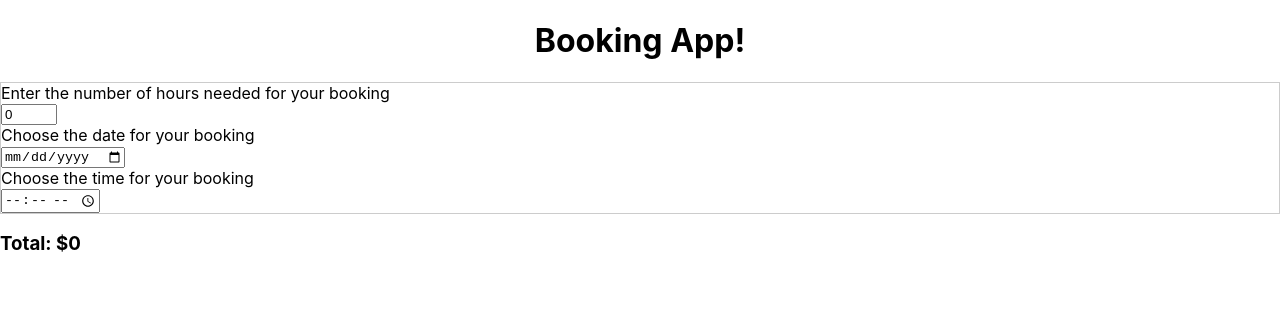
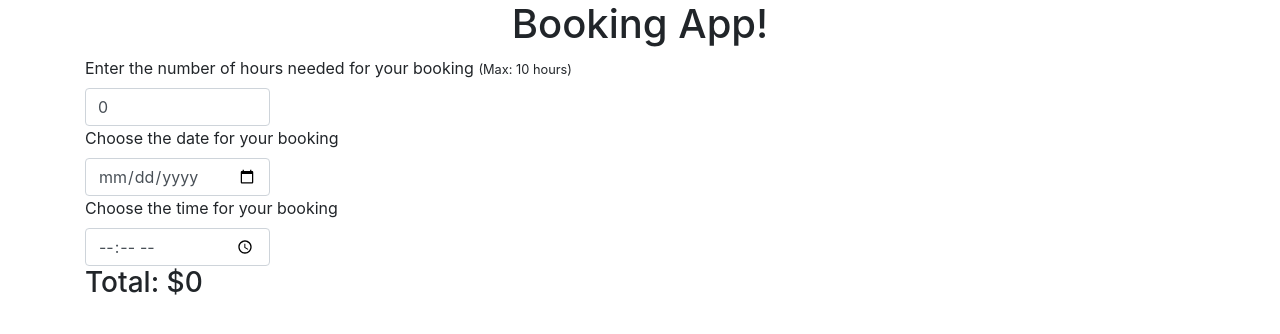
Before and after one commit to ryanwong2000/booking-app-test, a React (Create React App) app: page / in a window 1280 px wide. Shown: the top 334 px of the page. Built offline with nearby package versions, Linux system fonts and the light colour scheme.

Commit message:
added bootstrap styling

```diff
--- a/public/index.html
+++ b/public/index.html
@@ -24,6 +24,11 @@
       work correctly both with client-side routing and a non-root public URL.
       Learn how to configure a non-root public URL by running `npm run build`.
     -->
+
+    <link rel="stylesheet" href="https://stackpath.bootstrapcdn.com/bootstrap/4.1.0/css/bootstrap.min.css"
+integrity="sha384-9gVQ4dYFwwWSjIDZnLEWnxCjeSWFphJiwGPXr1jddIhOegiu1FwO5qRGvFXOdJZ4"
+crossorigin="anonymous">
+
     <title>React App</title>
   </head>
   <body>
--- a/src/components/MyForm.js
+++ b/src/components/MyForm.js
@@ -22,15 +22,17 @@ export default class MyForm extends Component {
 
   render() {
     return (
+      <div className="container">
+        <form>
           <div>
-        <form className="MyForm">
-          <label htmlFor="hoursNeeded">
-            Enter the number of hours needed for your booking
+            <label htmlFor="hoursNeeded" className="form-label">
+              Enter the number of hours needed for your booking{' '}
+              <small>(Max: 10 hours)</small>
             </label>
-          <br />
             <input
               name="hoursNeeded"
               id="hoursNeeded"
+              class="form-control col col-lg-2"
               type="number"
               value={this.state.hours}
               min="0"
@@ -38,27 +40,35 @@ export default class MyForm extends Component {
               onChange={(event) => this.handleChange(event, 'hours')}
               required
             />
-          <br />
-          <label htmlFor="dateBooking">Choose the date for your booking</label>
-          <br />
+          </div>
+          <div>
+            <label htmlFor="dateBooking" className="form-label">
+              Choose the date for your booking
+            </label>
             <input
               name="dateBooking"
               id="dateBooking"
+              class="form-control col col-lg-2"
               type="date"
               onChange={(event) => this.handleChange(event, 'date')}
               required
             />
-          <br />
-          <label htmlFor="timeBooking">Choose the time for your booking</label>
-          <br />
+          </div>
+          <div>
+            <label htmlFor="timeBooking" className="form-label">
+              Choose the time for your booking
+            </label>
             <input
               name="timeBooking"
               id="timeBooking"
+              class="form-control col col-lg-2"
               type="time"
               onChange={(event) => this.handleChange(event, 'time')}
               required
             />
+          </div>
         </form>
+
         <FinalCheckout
           hours={this.state.hours}
           date={this.state.date}
```
Lines whose indentation alone changed are shown as unchanged.
